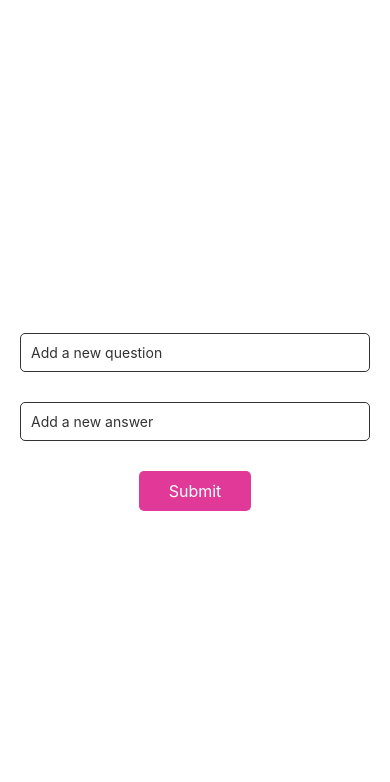
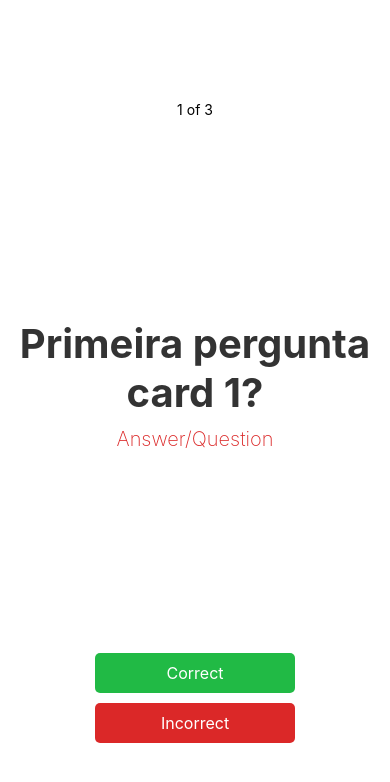
Before and after one commit to amandavianna/reactnd-project-flashcards-starter, a React Native app: screen / in a window 390 px wide. Shown: the top 782 px of the page. Built offline with nearby package versions, Linux system fonts and the light colour scheme.

Commit message:
Add Quiz component

```diff
--- a/App.js
+++ b/App.js
@@ -2,8 +2,9 @@ import React from 'react';
 import { StyleSheet, View } from 'react-native';
 // import ListDecks from './components/ListDecks'
 // import Deck from './components/Deck'
+import Quiz from './components/Quiz'
 // import AddDeck from './components/AddDeck'
-import AddCard from './components/AddCard'
+// import AddCard from './components/AddCard'
 
 export default class App extends React.Component {
   render() {
@@ -11,8 +12,9 @@ export default class App extends React.Component {
       <View style={styles.container}>
         {/* <ListDecks /> */}
         {/* <Deck /> */}
+        <Quiz />
         {/* <AddDeck /> */}
-        <AddCard />
+        {/* <AddCard /> */}
       </View>
     )
   }
--- /dev/null
+++ b/components/Quiz.js
@@ -0,0 +1,96 @@
+import React, { Component } from 'react'
+import { StyleSheet, View, Text, Button, TouchableOpacity } from 'react-native'
+import { getDecks } from '../utils/helpers'
+import { red, green, white, grey, darkGrey} from '../utils/colors'
+
+export default class Quiz extends Component {
+
+  constructor(props) {
+    super(props)
+
+    this.state = {
+      cardNumber: 0
+    }
+  }
+
+  render() {
+    const decks = getDecks()
+
+    const { getIcon, title, questions } = decks['React']
+    const { cardNumber } = this.state
+
+    return (
+      <View style={styles.container}>
+        <View>
+          <Text style={styles.cardNumber}>{cardNumber + 1} of {questions.length}</Text>
+        </View>
+
+        <View>
+          <Text style={styles.quizTitle}>{questions[cardNumber].question}</Text>
+
+          <TouchableOpacity onPress={() => console.log('Answer/Question')} >
+            <Text style={styles.quizLink}>Answer/Question</Text>
+          </TouchableOpacity>
+        </View>
+
+        <View>
+          <TouchableOpacity
+            onPress={() => console.log('Correct')}
+            style={[styles.btn, styles.correctBtn]}
+          >
+            <Text style={styles.btnText}>Correct</Text>
+          </TouchableOpacity>
+
+          <TouchableOpacity
+            onPress={() => console.log('Incorrect')}
+            style={[styles.btn, styles.incorrectBtn]}
+          >
+            <Text style={styles.btnText}>Incorrect</Text>
+          </TouchableOpacity>
+        </View>
+      </View>
+    )
+  }
+
+}
+
+const styles = StyleSheet.create({
+  container: {
+    flex: 1,
+    justifyContent: 'space-around',
+    alignItems: 'center'
+  },
+  cardNumber: {
+  },
+  quizTitle: {
+    fontWeight: 'bold',
+    fontSize: 40,
+    color: darkGrey,
+    marginBottom: 10,
+    textAlign: 'center'
+  },
+  quizLink: {
+    fontWeight: '200',
+    color: red,
+    fontSize: 20,
+    alignSelf: 'center'
+  },
+  btn: {
+    width: 200,
+    alignItems: 'center',
+    borderRadius: 5
+  },
+  btnText: {
+    paddingHorizontal: 30,
+    paddingVertical: 10,
+    fontSize: 16,
+    color: white
+  },
+  correctBtn: {
+    backgroundColor: green,
+    marginBottom: 10
+  },
+  incorrectBtn: {
+    backgroundColor: red
+  }
+})
```
